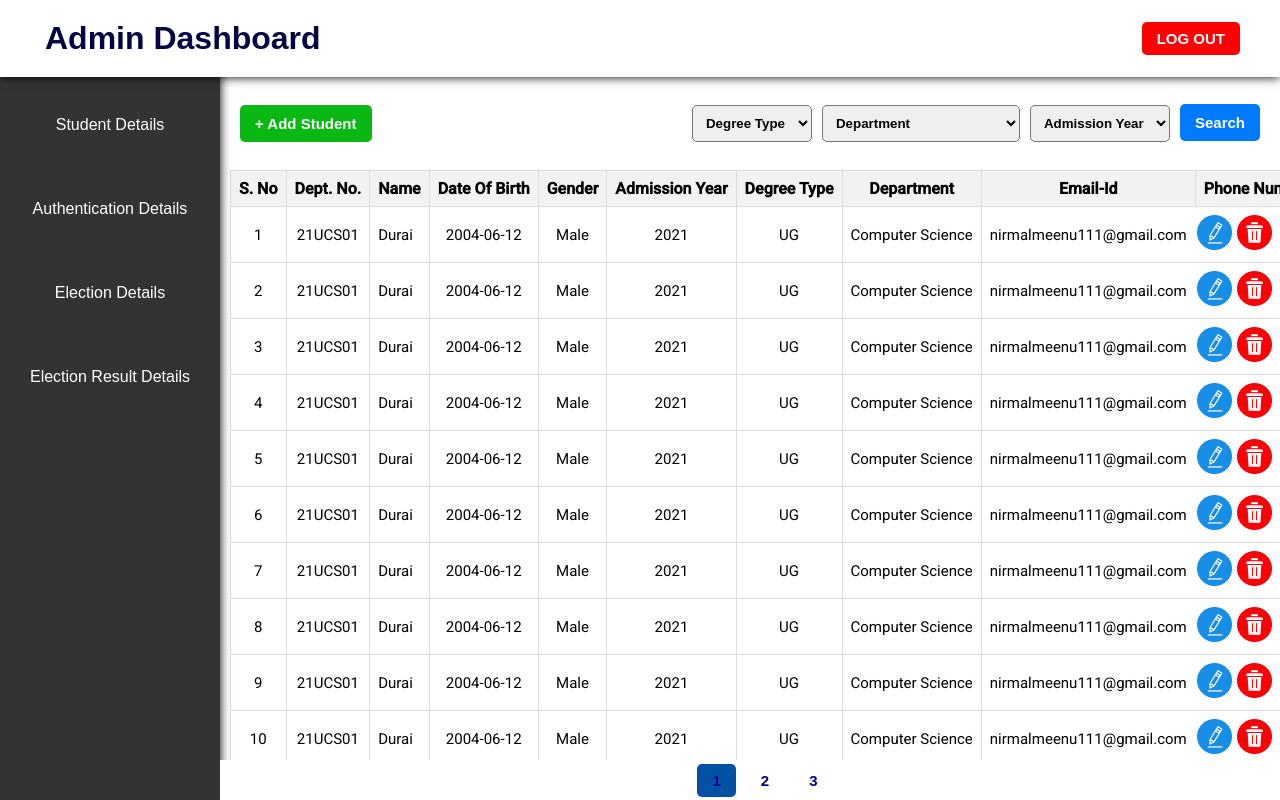
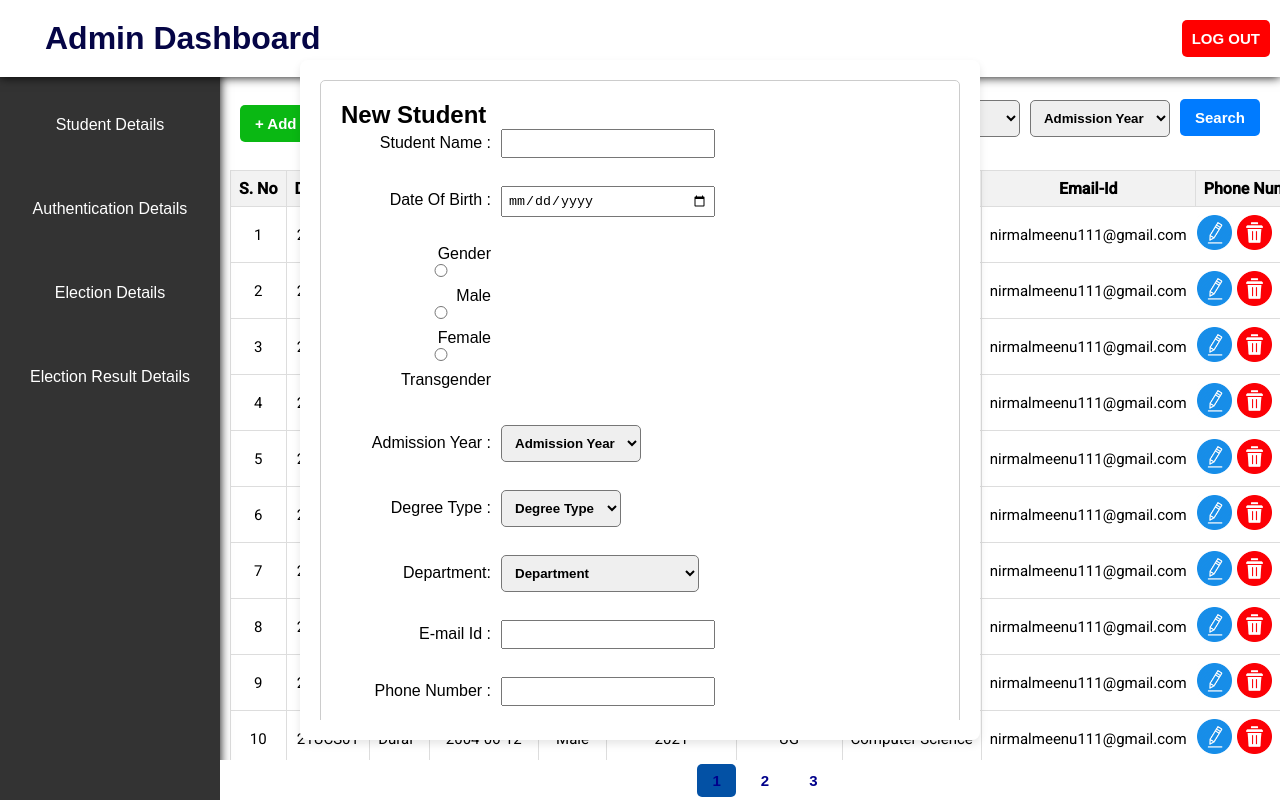
Before and after one commit to nirmalisrael/cvs-app, an Angular app: page /admin-page/student-editor in a window 1280 px wide. Both pictures are taken after a click on the button "+ Add Student". Shown: the top 800 px of the page. Built offline with nearby package versions, Linux system fonts and the light colour scheme.

Commit message:
add student form in laptop

```diff
--- a/src/app/_module/student/_component/student-editor/student-editor.component.css
+++ b/src/app/_module/student/_component/student-editor/student-editor.component.css
@@ -273,7 +273,7 @@ td:last-child {
     align-items: center;
     justify-content: center;
     padding: 10px;
-    z-index: 3;
+    z-index: 2;
     background-color: #fff;
     /* box-shadow: 0px 0px 10px rgb(0, 0, 0); */
     display: flex;
@@ -295,6 +295,147 @@ td:last-child {
 .pagination button.active {
     background-color: #0351a5;
     border: none;
+}
+
+/* Delete Confirmation Styles */
+.delete-confirmation {
+    position: fixed;
+    top: 0;
+    left: 0;
+    width: 100%;
+    height: 100%;
+    background-color: rgba(0, 0, 0, 0.5);
+    backdrop-filter: blur(10px);
+    display: flex;
+    justify-content: center;
+    align-items: center;
+    z-index: 3;
     }
 
-/* ... existing styles ... */
+    .confirmation-box {
+    background-color: #fff;
+    padding: 20px;
+    border-radius: 8px;
+    text-align: center;
+    }
+
+    .confirmation-box p {
+    margin-bottom: 10px;
+    font-weight: bold;
+    }
+
+    .confirmation-box button {
+    margin: 10px;
+    margin-bottom: 0;
+    padding: 8px 16px;
+    cursor: pointer;
+    }
+
+/* Add Student Form Styles */
+.add-student-form {
+    position: fixed;
+    top: 50%;
+    left: 50%;
+    transform: translate(-50%, -50%);
+    width: 600px;
+    max-width: 80%;
+    background-color: #fff;
+    padding: 20px;
+    border-radius: 8px;
+    box-shadow: 0 4px 8px rgba(0, 0, 0, 0.1);
+    z-index: 2;
+  }
+
+  .scrollable-container {
+    overflow-y: auto;
+    max-height: 80vh;
+  }
+
+  .form-box {
+    text-align: left; /* Align form controls to the left */
+  }
+
+  /* Add some basic styling to the form container */
+.add-student-form {
+    width: 50%; /* Adjust the width as needed */
+    margin: auto; /* Center the form on the page */
+}
+
+/* Style the form-box */
+.form-box {
+    padding: 20px;
+    border: 1px solid #ccc;
+    border-radius: 5px;
+}
+
+/* Style labels */
+label {
+    display: inline-block;
+    width: 150px; /* Adjust the width as needed */
+    text-align: right;
+    margin-right: 10px;
+}
+
+/* Style input fields */
+input, select {
+    width: 200px; /* Adjust the width as needed */
+    padding: 5px;
+    margin-bottom: 10px;
+}
+
+/* Style radio buttons */
+div[for="gender"] {
+    margin-bottom: 10px;
+}
+
+/* Style buttons */
+button {
+    padding: 10px;
+    margin-right: 10px;
+    cursor: pointer;
+}
+
+/* Clearfix to handle floating elements */
+.clearfix::after {
+    content: "";
+    clear: both;
+    display: table;
+}
+
+/*
+ .form-box input,
+  .form-box select {
+    display: inline-block;
+    width: fit-content;
+    padding: 10px;
+    margin-bottom: 16px;
+    border: 1px solid #ddd;
+    border-radius: 4px;
+    box-sizing: border-box;
+  }
+
+ .add-student-form .option-picker {
+    display: inline-block;
+    width: fit-content;
+    padding: 10px;
+    margin-bottom: 16px;
+    border: 1px solid #ddd;
+    border-radius: 4px;
+    box-sizing: border-box;
+    appearance: none;
+  }
+  .add-student-form button {
+    padding: 12px 24px;
+    margin: 10px;
+    cursor: pointer;
+    background-color: #3498db;
+    color: #fff;
+    border: none;
+    border-radius: 4px;
+    transition: background-color 0.3s ease;
+  }
+
+  button:hover {
+    background-color: #2980b9;
+  }
+   */
--- a/src/app/_module/student/_component/student-editor/student-editor.component.html
+++ b/src/app/_module/student/_component/student-editor/student-editor.component.html
@@ -13,13 +13,14 @@
             </div>
             <div class="content-container">
                 <div class="btn-container">
-                    <button class="add-student-btn">+ Add Student</button>
+                    <button class="add-student-btn" (click)="openAddStudentForm()">+ Add Student</button>
 
                 </div>
                 <div class="option-container">
                     <select class="option-picker" id="degreeType" aria-placeholder="Degree Type">
                         <option value="" disabled selected>Degree Type</option>
-                        <option *ngFor="let type of degreeTypeOptions" [value]="type">{{ type }}</option>            </select>
+                        <option *ngFor="let type of degreeTypeOptions" [value]="type">{{ type }}</option>
+                    </select>
                     <select class="option-picker" id="department">
                         <option value="" disabled selected>Department</option>
                         <option *ngFor="let dept of departmentOptions" [value]="dept">{{ dept }}</option>
@@ -68,7 +69,9 @@
                                     <td  style="text-align: left;"><address>{{student.address}}</address></td>
                                     <td>
                                         <button class="modify-student-btn"><img src="assets/student-editor/modify.png" alt="del"></button>
-                                        <button class="remove-student-btn"><img src="assets/student-editor/delete.png" alt="mod"></button>
+                                        <button class="remove-student-btn" (click)="openDeleteConfirmation(student.deptNo)">
+                                            <img src="assets/student-editor/delete.png" alt="modify">
+                                        </button>
                                     </td>
                                 </tr>
                         </ng-container>
@@ -82,10 +85,75 @@
                 <ng-container *ngFor="let page of pages">
                   <button class="page-btn" (click)="goToPage(page)" [class.active]="page === currentPage">{{ page }}</button>
                 </ng-container>
-              </div>
+            </div>
             <ng-template #noStudents>
                 <p>No students found.</p>
             </ng-template>
+            <!-- Add student form -->
+            <div class="add-student-form" *ngIf="showAddStudentForm">
+                <div class="scrollable-container">
+                    <div class="form-box">
+                        <h2>New Student</h2>
+                        <form (ngSubmit)="submitAddStudentForm()">
+                            <label for="studentName">Student Name : </label>
+                            <input type="text" name="studentName" [(ngModel)]="studentRequest.studentName" id="studentName" required>
+                            <br><br>
+                            <label for="dateOfBirth">Date Of Birth : </label>
+                            <input type="date" name="dateOfBirth" [(ngModel)]="studentRequest.dateOfBirth" id="dateOfBirth" required>
+                            <br><br>
+                            <label for="gender">Gender</label>
+                            <div *ngFor="let gender of genderOptions">
+                                <label>
+                                    <input
+                                    type="radio"
+                                    name="gender"
+                                    [(ngModel)]="studentRequest.gender"
+                                    [value]="gender"
+                                    />
+                                    {{ gender }}
+                                </label>
+                            </div>
+                            <br><br>
+                            <label for="admissionYear">Admission Year : </label>
+                            <select class="option-picker" id="admissionYear">
+                                <option value="" disabled selected>Admission Year</option>
+                                <option value="2021">2021</option>
+                                <option value="2022">2022</option>
+                                <option value="2023">2023</option>
+                           </select>
+                           <br><br>
+                            <label for="degreeType">Degree Type : </label>
+                            <select class="option-picker" id="degreeType" aria-placeholder="Degree Type">
+                                <option value="" disabled selected>Degree Type</option>
+                                <option *ngFor="let type of degreeTypeOptions" [value]="type">{{ type }}</option>
+                            </select>
+                            <br><br>
+                            <label for="department">Department: </label>
+                            <select class="option-picker" id="department">
+                                <option value="" disabled selected>Department</option>
+                                <option *ngFor="let dept of departmentOptions" [value]="dept">{{ dept }}</option>
+                            </select>
+                            <br><br>
+                            <label for="emailId">E-mail Id : </label>
+                            <input type="email" name="emailId" [(ngModel)]="studentRequest.emailId" id="emailId" required>
+                            <br><br>
+                            <label for="phoneNumber">Phone Number : </label>
+                            <input type="phoneNumber" name="phoneNumber" [(ngModel)]="studentRequest.phoneNumber" id="phoneNumber" required>
+                            <br><br>
+                            <button type="button" (click)="cancelAddStudentForm()">Cancel</button>
+                            <button type="submit">Save</button>
+                        </form>
+                    </div>
+                </div>
+            </div>
+            <!-- Delete Confirmation Popup -->
+            <div class="delete-confirmation" *ngIf="showDeleteConfirmation">
+                <div class="confirmation-box">
+                    <p>Are you sure you want to delete this student {{studentDeptNo}}?</p>
+                    <button (click)="cancelDelete()">Cancel</button>
+                    <button (click)="confirmDelete()">Delete</button>
+                </div>
+            </div>
         </div>
     </body>
 </html>
--- a/src/app/_module/student/_component/student-editor/student-editor.component.ts
+++ b/src/app/_module/student/_component/student-editor/student-editor.component.ts
@@ -3,6 +3,7 @@ import { DegreeType } from 'src/app/_module/student/_dto/degree-type';
 import { Department } from 'src/app/_module/student/_dto/department';
 import { StudentResponse } from '../../_dto/student-response';
 import { Gender } from '../../_dto/gender';
+import { StudentRequest } from '../../_dto/student-request';
 
 @Component({
   selector: 'app-student-editor',
@@ -16,17 +17,26 @@ export class StudentEditorComponent {
   currentPage: number = 1;
   studentsPerPage: number = 20;
   pages: number[] = [];
+  genderOptions = Object.values(Gender);
+
+  showDeleteConfirmation = false;
+  studentDeptNo: string = '';
+
+  selectedDateOfBirth?: Date;
+  selectedDegreeType?: DegreeType;
+  selectedDepartment?: Department;
 
   showPagination: boolean = false;
+  showAddStudentForm = false;
   @ViewChild('tableContainer') tableContainer!: ElementRef;
 
 
 
   studentList: StudentResponse[] = [
     {deptNo: '21UCS01', studentName: 'Durai', dateOfBirth: new Date('2000-09-21'), admissionYear: 2021, gender: Gender.MALE, degreeType: DegreeType.UG, department: Department.COMPUTER_SCIENCE, emailId: 'nirmalmeenu111@gmail.com',phoneNumber: 8754271092, address: '220, madha kovil street, alliyanthal, tiruvannaamali.'},
-    {deptNo: '21UCS01', studentName: 'Durai', dateOfBirth: new Date('2000-09-21'), admissionYear: 2021, gender: Gender.MALE, degreeType: DegreeType.UG, department: Department.COMPUTER_SCIENCE, emailId: 'nirmalmeenu111@gmail.com',phoneNumber: 8754271092, address: '220, madha kovil street, alliyanthal, tiruvannaamali.'},
-    {deptNo: '21UCS01', studentName: 'Durai', dateOfBirth: new Date('2000-09-21'), admissionYear: 2021, gender: Gender.MALE, degreeType: DegreeType.UG, department: Department.COMPUTER_SCIENCE, emailId: 'nirmalmeenu111@gmail.com',phoneNumber: 8754271092, address: '220, madha kovil street, alliyanthal, tiruvannaamali.'},
-    {deptNo: '21UCS01', studentName: 'Durai', dateOfBirth: new Date('2000-09-21'), admissionYear: 2021, gender: Gender.MALE, degreeType: DegreeType.UG, department: Department.COMPUTER_SCIENCE, emailId: 'nirmalmeenu111@gmail.com',phoneNumber: 8754271092, address: '220, madha kovil street, alliyanthal, tiruvannaamali.'},
+    {deptNo: '21UCS02', studentName: 'Durai', dateOfBirth: new Date('2000-09-21'), admissionYear: 2021, gender: Gender.MALE, degreeType: DegreeType.UG, department: Department.COMPUTER_SCIENCE, emailId: 'nirmalmeenu111@gmail.com',phoneNumber: 8754271092, address: '220, madha kovil street, alliyanthal, tiruvannaamali.'},
+    {deptNo: '21UCS03', studentName: 'Durai', dateOfBirth: new Date('2000-09-21'), admissionYear: 2021, gender: Gender.MALE, degreeType: DegreeType.UG, department: Department.COMPUTER_SCIENCE, emailId: 'nirmalmeenu111@gmail.com',phoneNumber: 8754271092, address: '220, madha kovil street, alliyanthal, tiruvannaamali.'},
+    {deptNo: '21UCS04', studentName: 'Durai', dateOfBirth: new Date('2000-09-21'), admissionYear: 2021, gender: Gender.MALE, degreeType: DegreeType.UG, department: Department.COMPUTER_SCIENCE, emailId: 'nirmalmeenu111@gmail.com',phoneNumber: 8754271092, address: '220, madha kovil street, alliyanthal, tiruvannaamali.'},
     {deptNo: '21UCS01', studentName: 'Durai', dateOfBirth: new Date('2000-09-21'), admissionYear: 2021, gender: Gender.MALE, degreeType: DegreeType.UG, department: Department.COMPUTER_SCIENCE, emailId: 'nirmalmeenu111@gmail.com',phoneNumber: 8754271092, address: '220, madha kovil street, alliyanthal, tiruvannaamali.'},
     {deptNo: '21UCS01', studentName: 'Durai', dateOfBirth: new Date('2000-09-21'), admissionYear: 2021, gender: Gender.MALE, degreeType: DegreeType.UG, department: Department.COMPUTER_SCIENCE, emailId: 'nirmalmeenu111@gmail.com',phoneNumber: 8754271092, address: '220, madha kovil street, alliyanthal, tiruvannaamali.'},
     {deptNo: '21UCS01', studentName: 'Durai', dateOfBirth: new Date('2000-09-21'), admissionYear: 2021, gender: Gender.MALE, degreeType: DegreeType.UG, department: Department.COMPUTER_SCIENCE, emailId: 'nirmalmeenu111@gmail.com',phoneNumber: 8754271092, address: '220, madha kovil street, alliyanthal, tiruvannaamali.'},
@@ -79,6 +89,7 @@ export class StudentEditorComponent {
     {deptNo: '21UCS01', studentName: 'Durai', dateOfBirth: new Date('2000-09-21'), admissionYear: 2021, gender: Gender.MALE, degreeType: DegreeType.UG, department: Department.COMPUTER_SCIENCE, emailId: 'nirmalmeenu111@gmail.com',phoneNumber: 8754271092, address: '220, madha kovil street, alliyanthal, tiruvannaamali.'},
 
   ]
+  studentRequest: StudentRequest = new StudentRequest();
 
   ngOnInit() {
     this.populateDegreeTypeOptings();
@@ -125,9 +136,39 @@ export class StudentEditorComponent {
     this.showPagination = totalPages > 1;
   }
 
-  // @HostListener('window:scroll', ['$event'])
-  // onScroll(event: Event): void {
-  //   const scrollTop = (event.target as Element).scrollTop || (document.documentElement.scrollTop || document.body.scrollTop);
-  //   this.showPagination = scrollTop > 50; // Adjust the threshold as needed
-  // }
+  openDeleteConfirmation(studentDeptNo: string): void {
+    this.studentDeptNo = studentDeptNo;
+    this.showDeleteConfirmation = true;
+  }
+
+  confirmDelete(): void {
+    // this.studentService.removeStudent(this.studentIdToDelete);
+    // this.students = this.studentService.getStudents();
+    this.closeDeleteConfirmation();
+  }
+
+  cancelDelete(): void {
+    this.closeDeleteConfirmation();
+  }
+
+  closeDeleteConfirmation(): void {
+    this.showDeleteConfirmation = false;
+  }
+
+  openAddStudentForm(): void {
+    this.showAddStudentForm = true;
+  }
+
+  submitAddStudentForm(): void {
+    // Call your service method to add the new student with this.newStudentRequest
+    // Reset the form and close the popup
+    this.studentRequest = new StudentRequest();
+    this.showAddStudentForm = false;
+  }
+
+  cancelAddStudentForm(): void {
+    // Reset the form and close the popup
+    this.studentRequest = new StudentRequest();
+    this.showAddStudentForm = false;
+  }
 }
--- a/src/app/_module/student/_dto/gender.ts
+++ b/src/app/_module/student/_dto/gender.ts
@@ -1,5 +1,6 @@
 export enum Gender {
 
     MALE = ('Male'),
-    FEMALE = ('Female')
+    FEMALE = ('Female'),
+    TRANSGENDER = ('Transgender')
 }
--- a/src/app/_module/student/student.module.ts
+++ b/src/app/_module/student/student.module.ts
@@ -1,6 +1,7 @@
 import { NgModule } from '@angular/core';
 import { CommonModule } from '@angular/common';
 import { StudentEditorComponent } from './_component/student-editor/student-editor.component';
+import { FormsModule } from '@angular/forms';
 
 
 
@@ -10,6 +11,7 @@ import { StudentEditorComponent } from './_component/student-editor/student-edit
   ],
   imports: [
     CommonModule,
+    FormsModule
   ]
 })
 export class StudentModule { }
```
